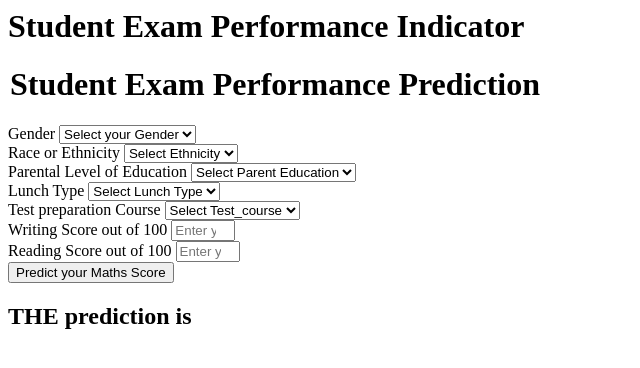
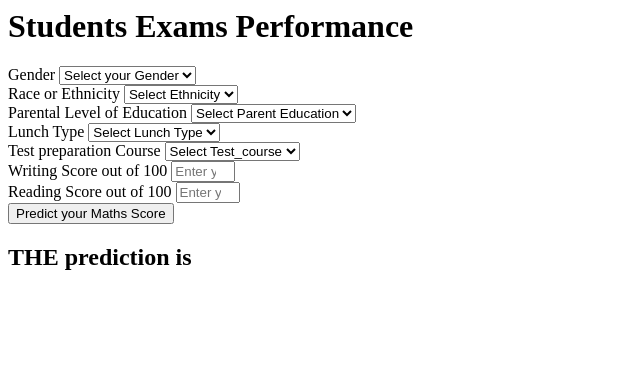
Before and after one commit to subair99/students_exams_performance, a Flask app: page /predictdata in a window 1280 px wide. Shown: the top 368 px of the page, without its empty margins (0-640 px from the left). Run offline with Flask 3, Linux system fonts and the light colour scheme.

Commit message:
home and readme

```diff
--- a/templates/home.html
+++ b/templates/home.html
@@ -1,12 +1,10 @@
 <html>
 <body>
     <div class="login">
-       <h1>Student Exam Performance Indicator</h1>
+       <h1>Students Exams Performance</h1>
 
        <form action="{{ url_for('predict_datapoint')}}" method="post">
-        <h1>
-            <legend>Student Exam Performance Prediction</legend>
-        </h1>
+
         <div class="mb-3">
             <label class="form-label">Gender</label>
             <select class="form-control" name="gender" placeholder="Enter you Gender" required>
```
Also changed, not shown: README.md.
